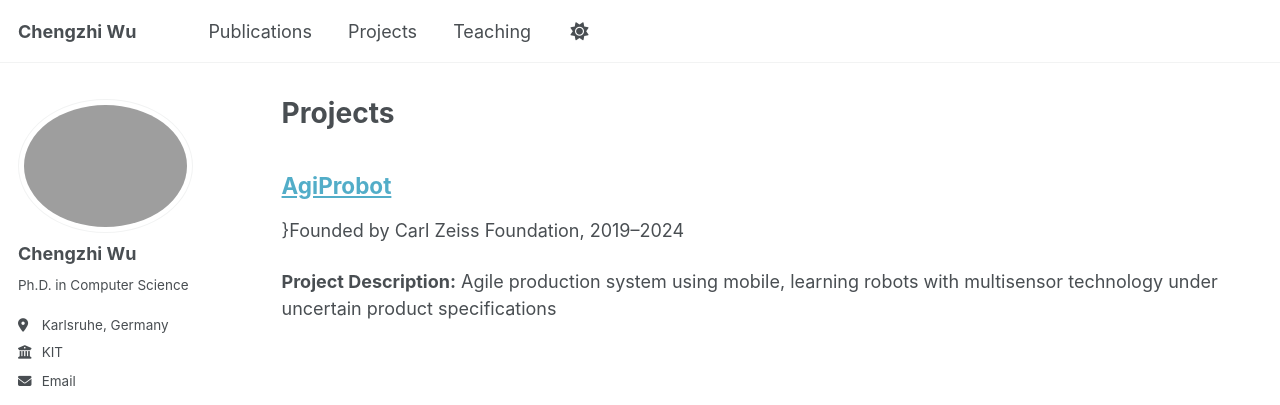
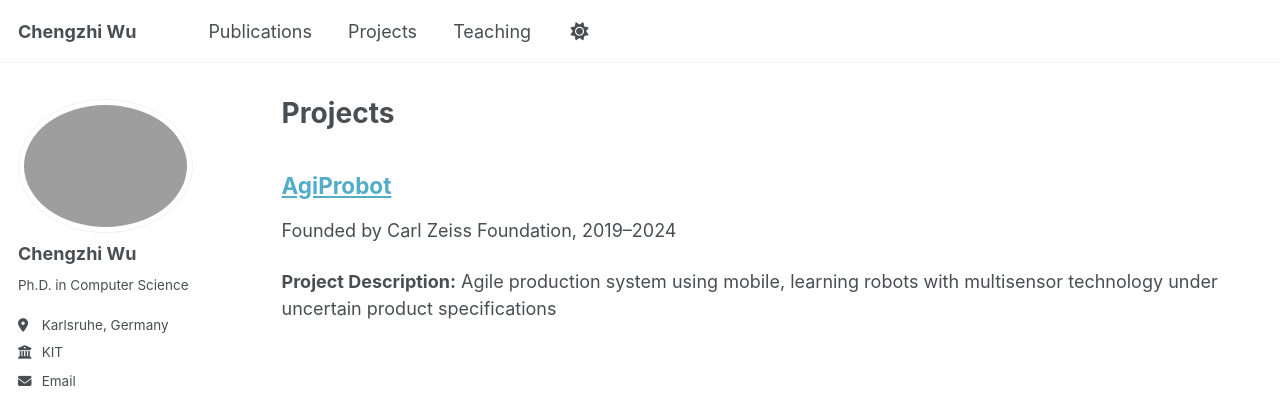
Before and after one commit to stevenczwu/stevenczwu.github.io, a Jekyll site: the page built from _pages/projects.html, in a window 1280 px wide. Shown: the top 405 px of the page. Built offline with Jekyll 4.4.1, drawn with Linux system fonts in a browser that asks for light colours; some web fonts are replaced.

Commit message:
update Agiprobot

```diff
--- a/_includes/archive-single.html
+++ b/_includes/archive-single.html
@@ -42,10 +42,10 @@
       <p class="page__meta"><i class="fa fa-clock" aria-hidden="true"></i> {% include read-time.html %}</p>
     {% endif %}
 
-    {% if post.collection == 'teaching' or post.collection == 'projects'%}
+    {% if post.collection == 'teaching' or post.collection == 'projects' %}
       <p>
-        {% if post.type%}}{{ post.type }}, {% endif %}
-        {% if post.venue%}}<i>{{ post.venue }}</i>, {% endif %}
+        {% if post.type %}{{ post.type }}, {% endif %}
+        {% if post.venue %}<i>{{ post.venue }}</i>, {% endif %}
         {% if post.start_date and post.end_date %}
           {{ post.start_date | date: "%Y" }}–{{ post.end_date | date: "%Y" }}
         {% elsif post.start_date %}
--- a/_layouts/single.html
+++ b/_layouts/single.html
@@ -37,7 +37,7 @@ layout: default
           <p class="page__date"><strong><i class="fa fa-fw fa-calendar" aria-hidden="true"></i> {{ site.data.ui-text[site.locale].date_label | default: "Published:" }}</strong> <time datetime="{{ page.modified | date: "%Y-%m-%d" }}">{{ page.modified | date: "%B %d, %Y" }}</time></p>
         {% endif %}
 
-        {% if post.collection == 'teaching' or post.collection == 'projects'%}
+        {% if post.collection == 'teaching' or post.collection == 'projects' %}
           <p>
             {% if post.type%}{{ post.type }}, {% endif %}
             {% if post.venue%}<i>{{ post.venue }}</i>, {% endif %}
```
